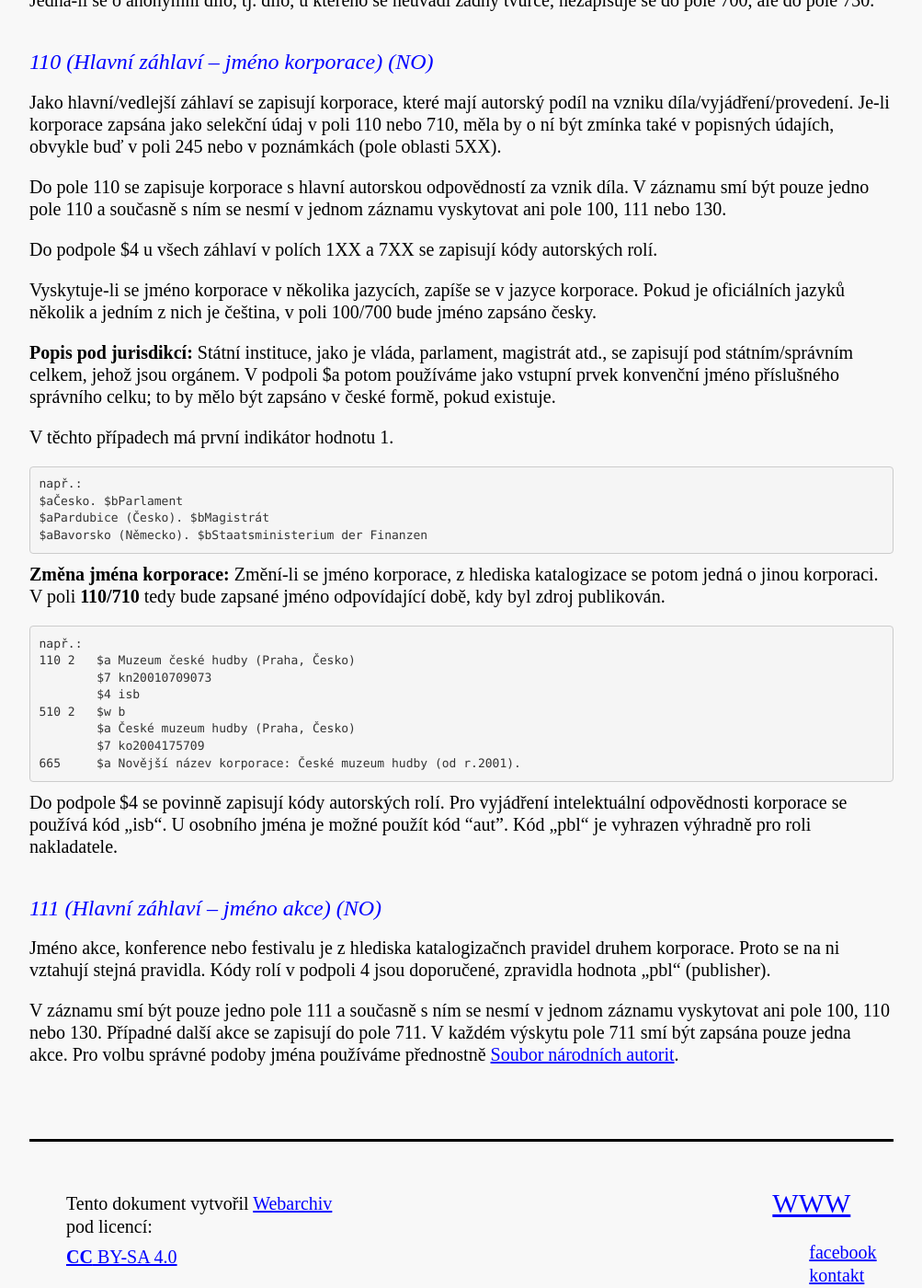
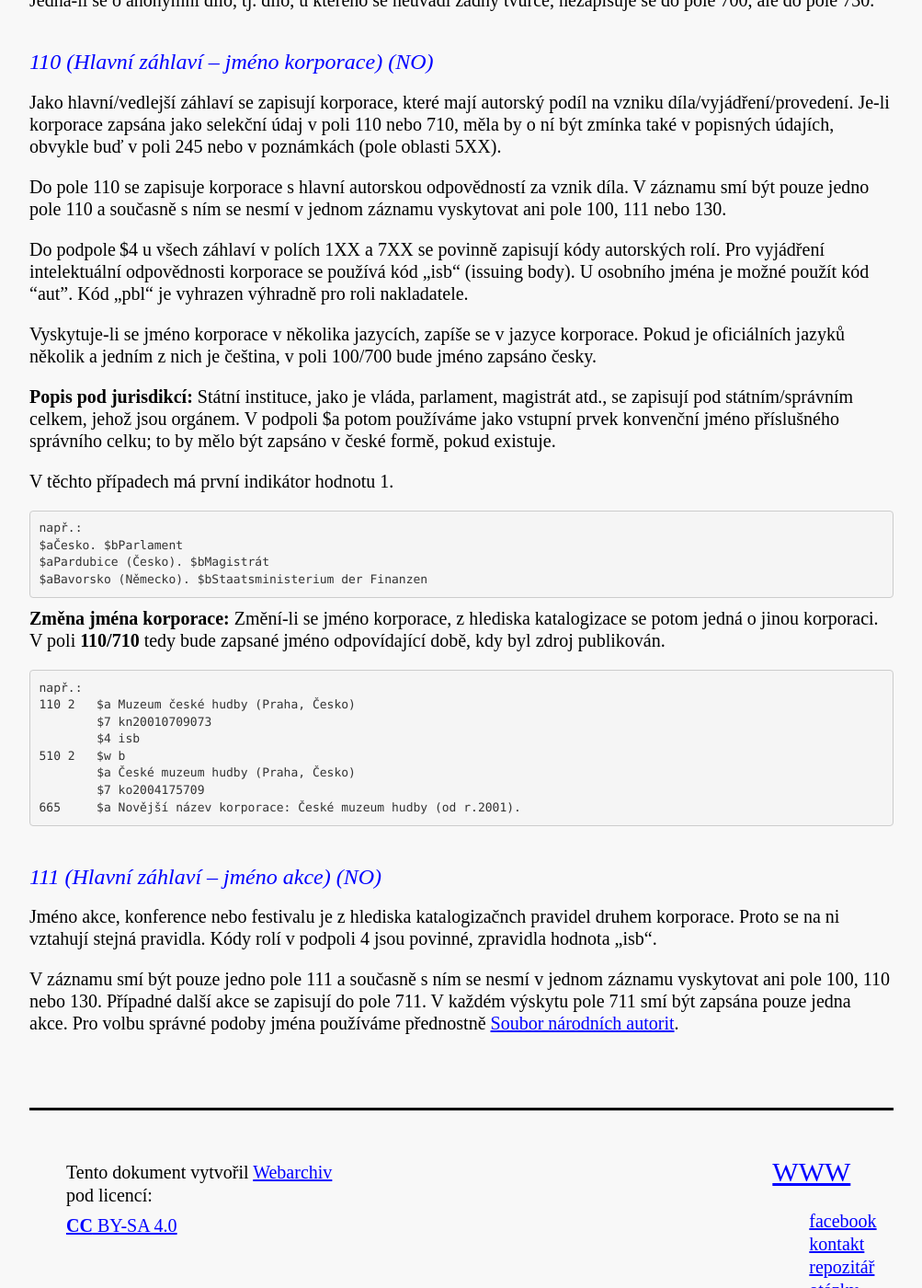
Before and after one commit to WebarchivCZ/katalogizacni-manual, a Jekyll site: the page built from _posts/2017-06-21-hlavni-zahlavi.md, in a window 1280 px wide and 1400 px high, scrolled down 1432 px. Shown: the whole window at 92% size, without its empty margins (138-1141 px from the left). Built offline with Jekyll 4.4.1, drawn with Linux system fonts in a browser that asks for light colours.

Commit message:
Update 2017-06-21-hlavni-zahlavi.md
Aktualizace role $4 u pole 110 (isb/pbl)

````diff
--- a/_posts/2017-06-21-hlavni-zahlavi.md
+++ b/_posts/2017-06-21-hlavni-zahlavi.md
@@ -44,7 +44,9 @@ Jako hlavní/vedlejší záhlaví se zapisují korporace, které mají autorský
 
 Do pole 110 se zapisuje korporace s hlavní autorskou odpovědností za vznik díla. V záznamu smí být pouze jedno pole 110 a současně s ním se nesmí v jednom záznamu vyskytovat ani pole 100, 111 nebo 130.
 
-Do podpole \$4 u všech záhlaví v polích 1XX a 7XX se zapisují kódy autorských rolí.
+Do podpole $4 u všech záhlaví v polích 1XX a 7XX se povinně zapisují kódy autorských rolí.
+Pro vyjádření intelektuální odpovědnosti korporace se používá kód „isb“ (issuing body). U osobního jména je možné použít kód "aut".
+Kód „pbl“ je vyhrazen výhradně pro roli nakladatele.
 
 Vyskytuje-li se jméno korporace v několika jazycích, zapíše se v jazyce korporace. Pokud je oficiálních jazyků několik a jedním z nich je čeština, v poli 100/700 bude jméno zapsáno česky.
 
@@ -75,16 +77,9 @@ např.:
 ```
 
 
-
-Do podpole $4 se povinně zapisují kódy autorských rolí.
-Pro vyjádření intelektuální odpovědnosti korporace se používá kód „isb“. U osobního jména je možné použít kód "aut".
-Kód „pbl“ je vyhrazen výhradně pro roli nakladatele.
-
-
-
 ### 111 (Hlavní záhlaví – jméno akce) (NO)
 Jméno akce, konference nebo festivalu je z hlediska katalogizačnch pravidel druhem korporace. Proto se
-na ni vztahují stejná pravidla. Kódy rolí v podpoli 4 jsou doporučené, zpravidla hodnota „pbl“ (publisher).
+na ni vztahují stejná pravidla. Kódy rolí v podpoli 4 jsou povinné, zpravidla hodnota „isb“.
 
 
 V záznamu smí být pouze jedno pole 111 a současně s ním se nesmí v jednom záznamu vyskytovat ani pole 100, 110 nebo 130.
````
